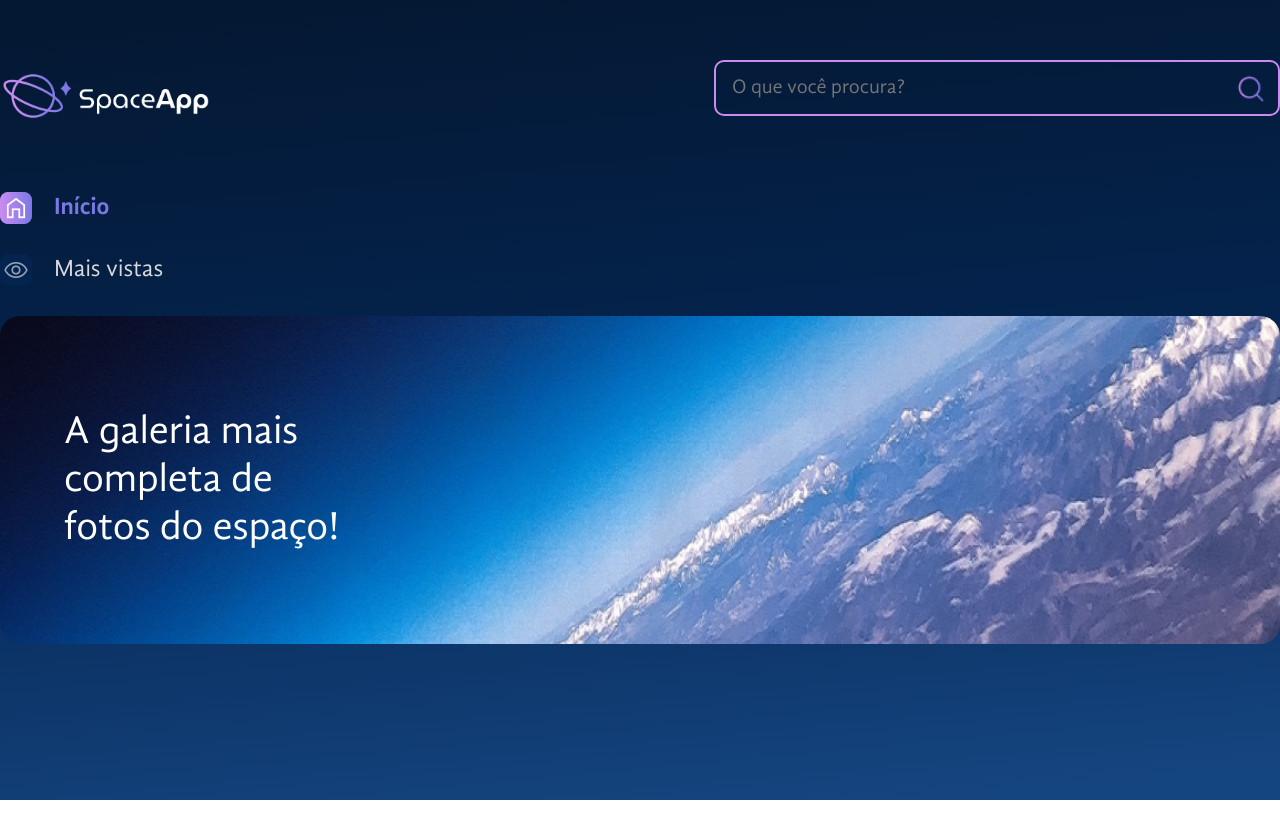
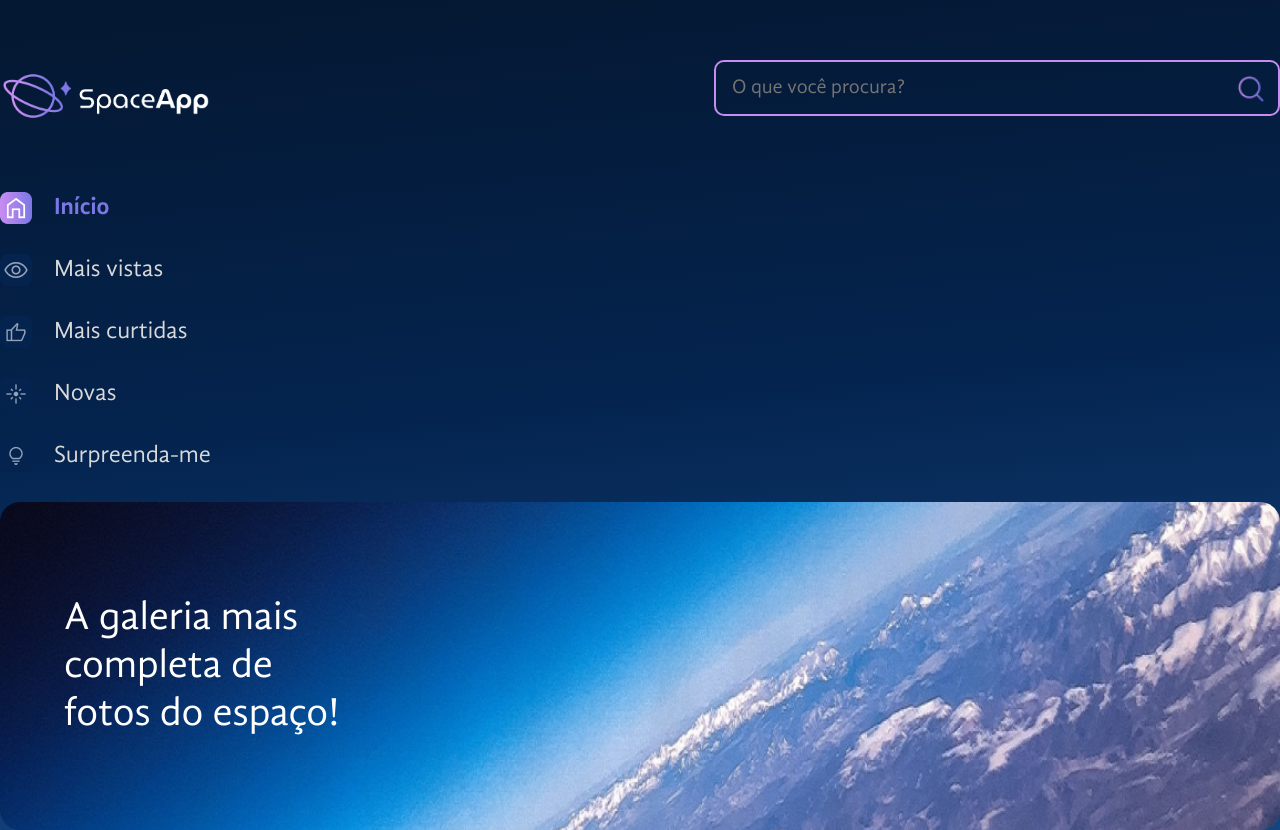
Before and after one commit to erikenascimento/SpaceApp, a React (Vite) app in the folder space-app/: page / in a window 1280 px wide. Before the commit the page ends 800 px from the top, so only its background shows below. Built offline with nearby package versions, Linux system fonts and the light colour scheme.

Commit message:
Finishing sidebar items

```diff
--- a/space-app/src/components/Sidebar/index.jsx
+++ b/space-app/src/components/Sidebar/index.jsx
@@ -27,6 +27,24 @@ const Sidebar = () => {
 					>
 						Mais vistas
 					</NavigationItem>
+					<NavigationItem
+						activeIcon="/icons/mais-curtidas-ativo.png"
+						inactiveIcon="/icons/mais-curtidas-inativo.png"
+					>
+						Mais curtidas
+					</NavigationItem>
+					<NavigationItem
+						activeIcon="/icons/novas-ativo.png"
+						inactiveIcon="/icons/novas-inativo.png"
+					>
+						Novas
+					</NavigationItem>
+					<NavigationItem
+						activeIcon="/icons/surpreenda-me-ativo.png"
+						inactiveIcon="/icons/surpreenda-me-inativo.png"
+					>
+						Surpreenda-me
+					</NavigationItem>
 				</StyledSidebar>
 			</nav>
 		</aside>
```
